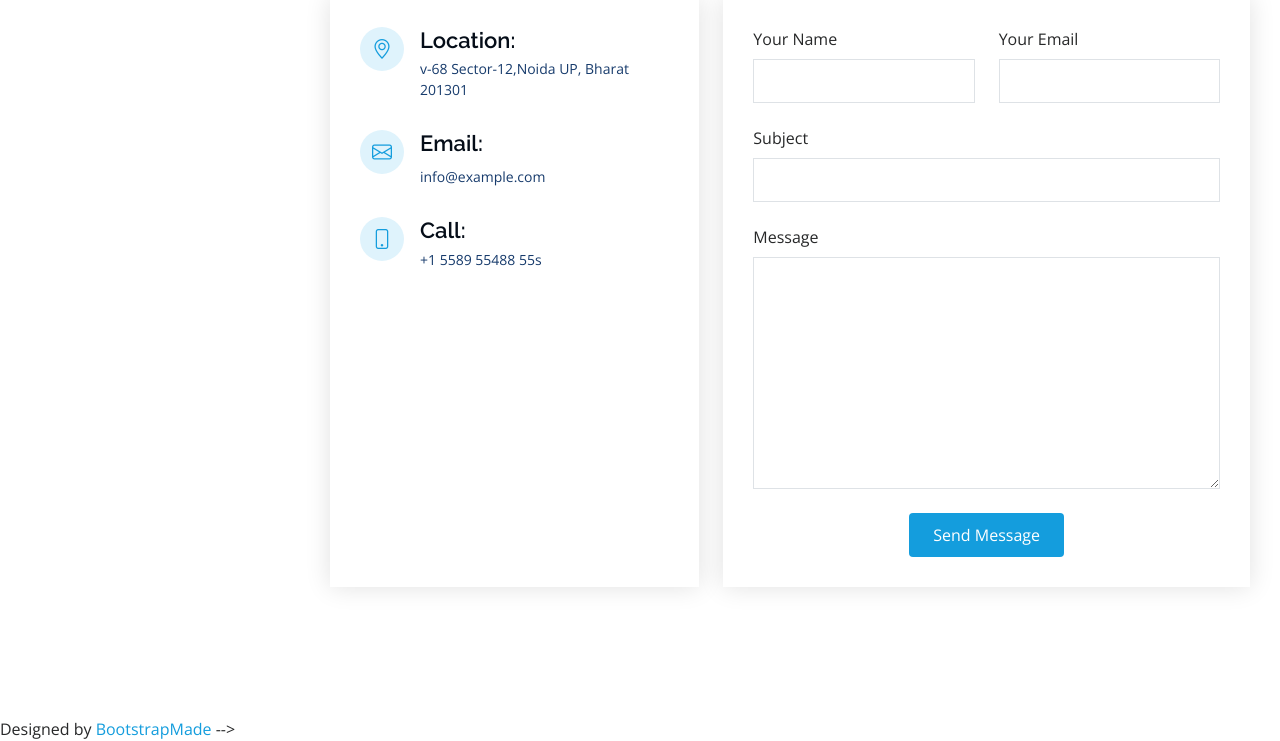
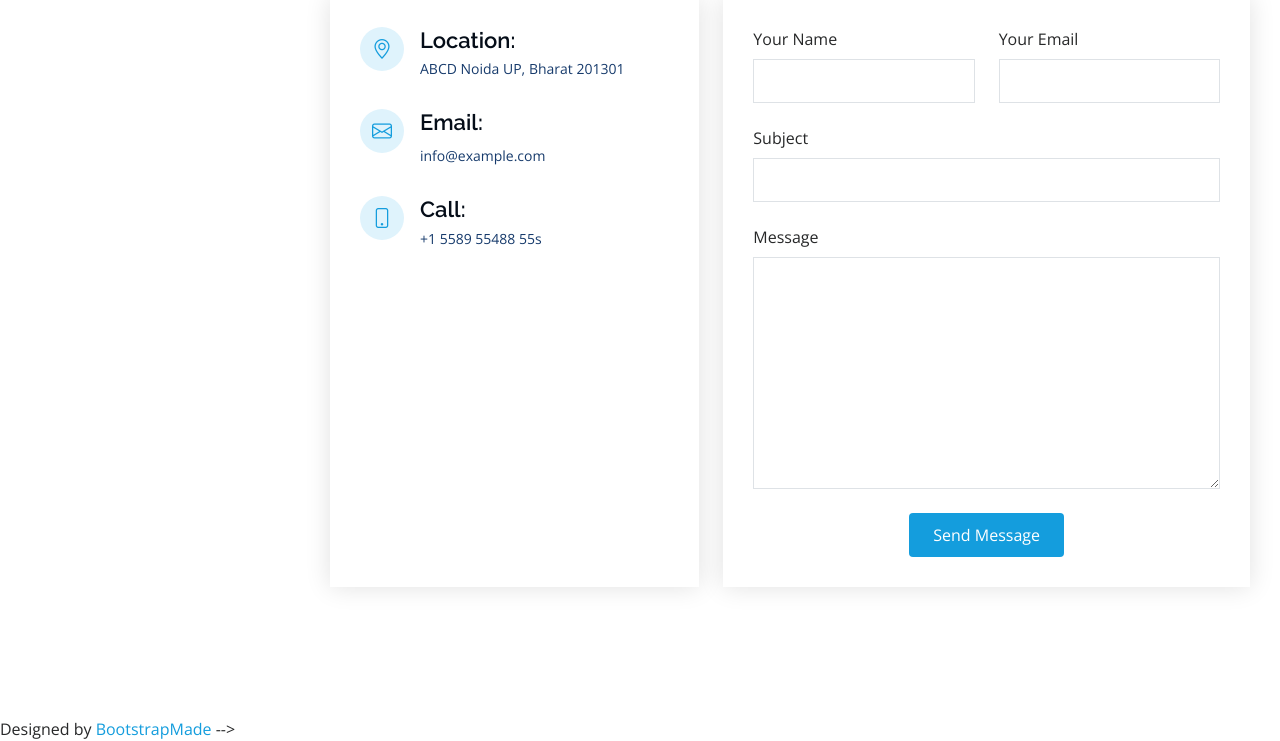
Before and after one commit to CodeJeetu/myportfolio, a plain HTML site: page index.html in a window 1280 px wide. Shown: the part 6057-6798 px from the top of the page. Drawn offline with nearby package versions, Linux system fonts and the light colour scheme.

Commit message:
Update index.html
address Updated

```diff
--- a/index.html
+++ b/index.html
@@ -671,7 +671,7 @@ As a full-stack developer, my career is a thrilling journey through the digital
               <div class="address">
                 <i class="bi bi-geo-alt"></i>
                 <h4>Location:</h4>
-                <p>v-68 Sector-12,Noida UP, Bharat 201301</p>
+                <p>ABCD Noida UP, Bharat 201301</p>
               </div>
 
               <div class="email">
```
